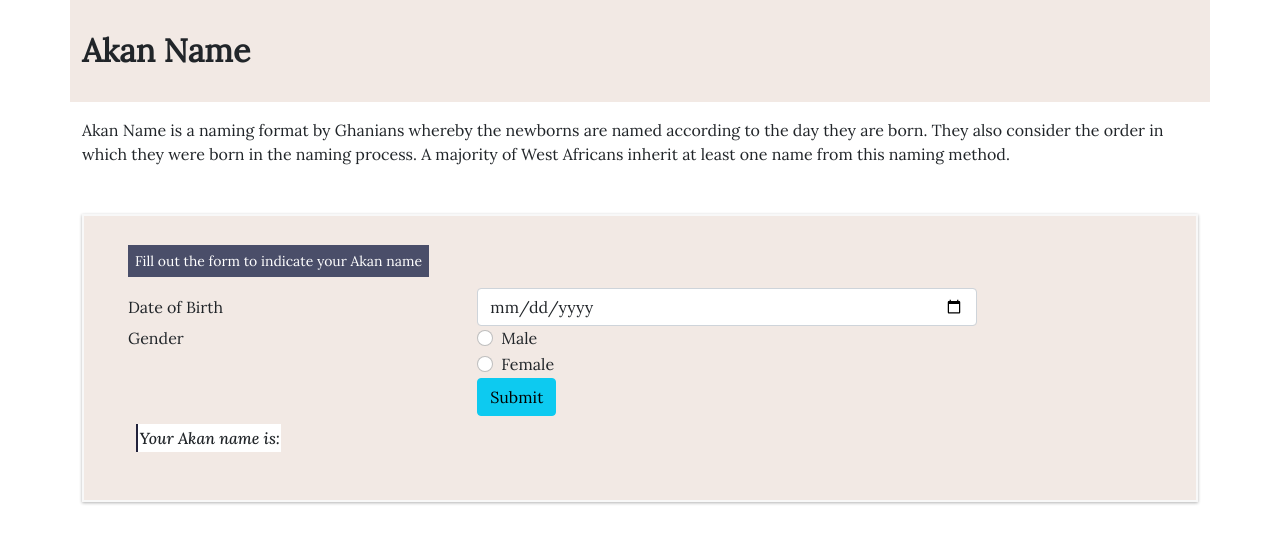
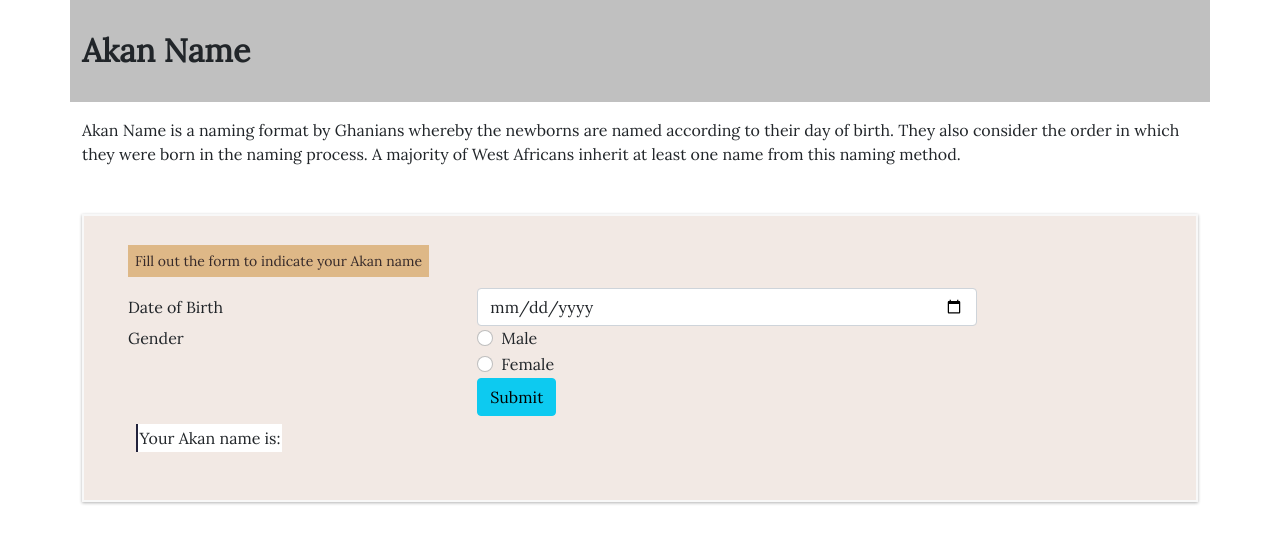
Before and after one commit to Steve-FrontEnd/Calculator, a plain HTML site: page index.html in a window 1280 px wide. Drawn offline with nearby package versions, Linux system fonts and the light colour scheme; a small style sheet from the web is missing.

Commit message:
Your branch is up to date with 'origin/main'.

```diff
--- a/css/styles.css
+++ b/css/styles.css
@@ -26,9 +26,9 @@ h2{
     margin: 1em;
 }
 small{
-    background-color: #4a4e69;
+    background-color: burlywood;
     padding: 0.5em;
-    color: white;
+    color: rgb(54, 42, 42);
 }
 #akan{
     font-weight: lighter;
@@ -37,7 +37,7 @@ small{
 
 header{
     padding: 2em 0;
-    background: #f2e9e4;
+    background: #c0c0c0;
 }
 
 .details{
@@ -56,5 +56,5 @@ header{
     border-left: 2px #22223b solid;
     padding: 0.1em;
     background: white;
-    font-style: italic;
+    font-style: arial;
 }
--- a/index.html
+++ b/index.html
@@ -5,6 +5,7 @@
         <meta name="viewport" content="width=device-width, initial-scale=1.0">
         <link rel="stylesheet" href="https://stackpath.bootstrapcdn.com/bootstrap/5.1.3/css/bootstrap.min.css" integrity="sha384-Vkoo8x4CGsO3+Hhxv8T/Q5PaXtkKtu6ug5TOeNV6gBiFeWPGFN9MuhOf23Q9Ifjh" crossorigin="anonymous">
         <link rel="stylesheet" href="./css/styles.css">
+        <script src="script.js"></script>
         <title>Akan Generator</title>
     </head>
     <body>
@@ -15,7 +16,7 @@
             <div class="row background">
                 <h2 class = "mx-auto"></h2>
                 <p>
-                    Akan Name is a naming format by Ghanians whereby the newborns are named according to the day they are born. They also consider  the order in which they were born in the naming process. A majority of West Africans inherit at least one name from this naming method.
+                    Akan Name is a naming format by Ghanians whereby the newborns are named according to their day of birth. They also consider  the order in which they were born in the naming process. A majority of West Africans inherit at least one name from this naming method.
                 </p>
             </div>
             <div class="row details">
@@ -61,6 +62,5 @@
                 </div>
             </div>
         </div>
-        <script src="script.js"></script>
     </body>
 </html>
```
